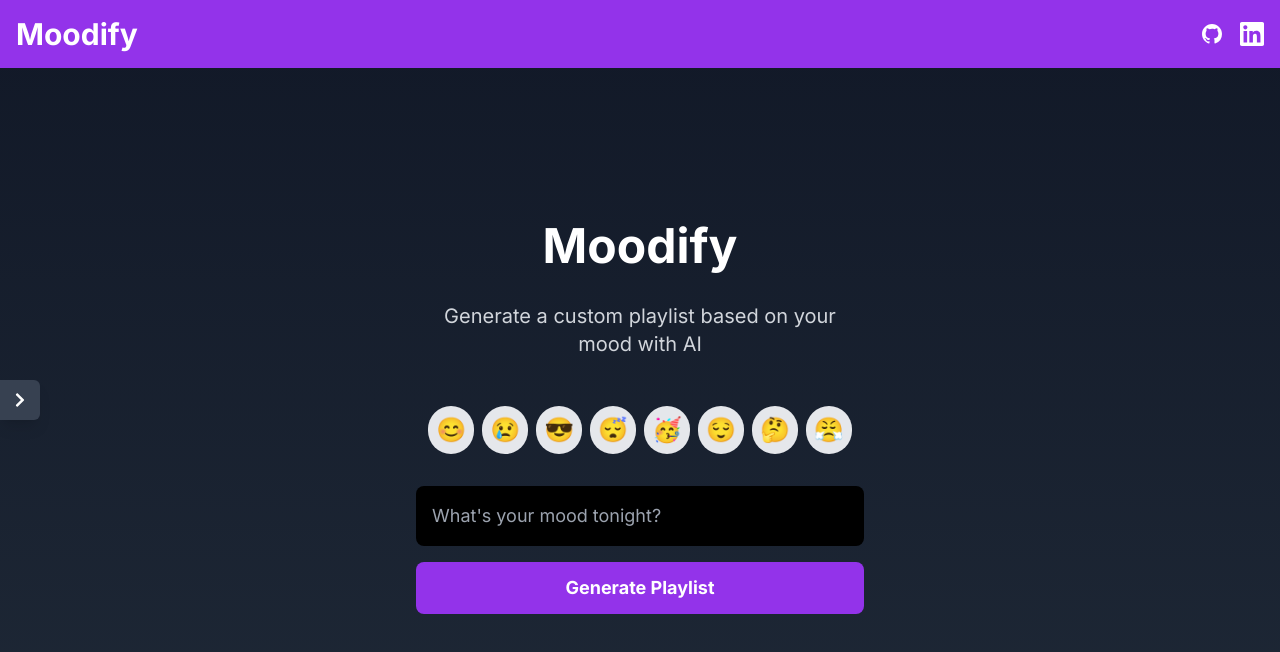
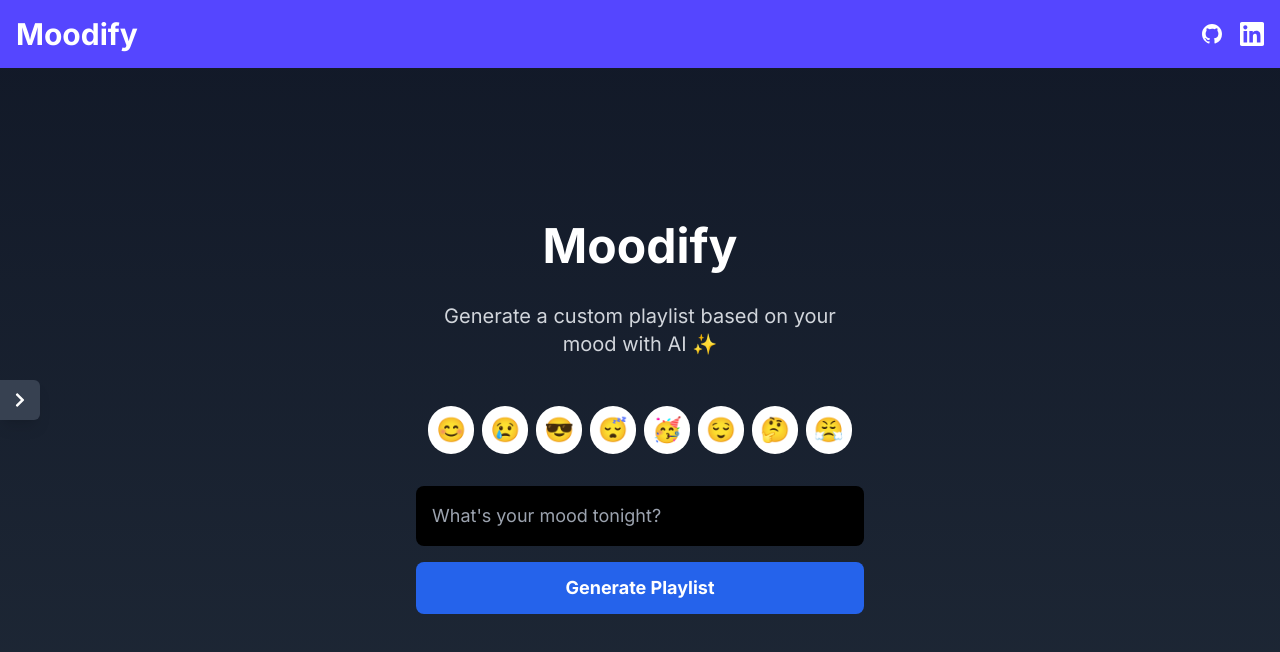
Before and after one commit to parthchilwerwar/Moodify-Ai-suggestions, a Next.js app: page / in a window 1280 px wide. Shown: the top 652 px of the page. Built offline with nearby package versions, Linux system fonts and the light colour scheme.

Commit message:
Everythign Up to date ✨

```diff
--- a/app/components/Header.tsx
+++ b/app/components/Header.tsx
@@ -1,23 +1,21 @@
 'use client'
 
-import CIcon from '@coreui/icons-react';
-import { cibBuyMeACoffee } from '@coreui/icons';
 
 
 const Header = () => {
   return (
-    <header className="bg-purple-600 p-3 md:p-4">
+    <header className="bg-blue-neon p-3 md:p-4">
       <div className="container mx-auto flex justify-between items-center">
         <h1 className="text-2xl md:text-3xl font-bold text-white">Moodify</h1>
         <nav>
           <ul className="flex space-x-3 md:space-x-4">
             <div className="flex space-x-3 md:space-x-4">
-              <a href="https://github.com/parthchilwerwar" target="_blank" rel="noopener noreferrer" aria-label="GitHub" className="text-white hover:text-[#a3a0ac] transition duration-300">
+              <a href="https://github.com/parthchilwerwar" target="_blank" rel="noopener noreferrer" aria-label="GitHub" className="text-gray hover:text-[#a3a0ac] transition duration-300">
                 <svg className="w-5 h-5 md:w-6 md:h-6" fill="currentColor" viewBox="0 0 24 24" aria-hidden="true">
                   <path fillRule="evenodd" d="M12 2C6.477 2 2 6.484 2 12.017c0 4.425 2.865 8.18 6.839 9.504.5.092.682-.217.682-.483 0-.237-.008-.868-.013-1.703-2.782.605-3.369-1.343-3.369-1.343-.454-1.158-1.11-1.466-1.11-1.466-.908-.62.069-.608.069-.608 1.003.07 1.531 1.032 1.531 1.032.892 1.53 2.341 1.088 2.91.832.092-.647.35-1.088.636-1.338-2.22-.253-4.555-1.113-4.555-4.951 0-1.093.39-1.988 1.029-2.688-.103-.253-.446-1.272.098-2.65 0 0 .84-.27 2.75 1.026A9.564 9.564 0 0112 6.844c.85.004 1.705.115 2.504.337 1.909-1.296 2.747-1.027 2.747-1.027.546 1.379.202 2.398.1 2.651.64.7 1.028 1.595 1.028 2.688 0 3.848-2.339 4.695-4.566 4.943.359.309.678.92.678 1.855 0 1.338-.012 2.419-.012 2.747 0 .268.18.58.688.482A10.019 10.019 0 0022 12.017C22 6.484 17.522 2 12 2z" clipRule="evenodd" />
                 </svg>
               </a>
-              <a href="https://www.linkedin.com/in/parth-chilwerwar-0b8648207/" target="_blank" rel="noopener noreferrer" aria-label="LinkedIn" className="text-white hover:text-[#a3a0ac] transition duration-300">
+              <a href="https://www.linkedin.com/in/parth-chilwerwar-0b8648207/" target="_blank" rel="noopener noreferrer" aria-label="LinkedIn" className="text-gray hover:text-[#a3a0ac] transition duration-300">
                 <svg className="w-5 h-5 md:w-6 md:h-6" fill="currentColor" viewBox="0 0 24 24" aria-hidden="true">
                   <path fillRule="evenodd" d="M20.447 20.452h-3.554v-5.569c0-1.328-.027-3.037-1.852-3.037-1.853 0-2.136 1.445-2.136 2.939v5.667H9.351V9h3.414v1.561h.046c.477-.9 1.637-1.85 3.37-1.85 3.601 0 4.267 2.37 4.267 5.455v6.286zM5.337 7.433c-1.144 0-2.063-.926-2.063-2.065 0-1.138.92-2.063 2.063-2.063 1.14 0 2.064.925 2.064 2.063 0 1.139-.925 2.065-2.064 2.065zm1.782 13.019H3.555V9h3.564v11.452zM22.225 0H1.771C.792 0 0 .774 0 1.729v20.542C0 23.227.792 24 1.771 24h20.451C23.2 24 24 23.227 24 22.271V1.729C24 .774 23.2 0 22.222 0h.003z" clipRule="evenodd" />
                 </svg>
--- a/app/components/LoadingSpinner.tsx
+++ b/app/components/LoadingSpinner.tsx
@@ -1,4 +1,6 @@
 import { motion } from 'framer-motion'
+
+
 
 export default function LoadingSpinner() {
   return (
@@ -6,9 +8,8 @@ export default function LoadingSpinner() {
       <motion.div
         animate={{ rotate: 360 }}
         transition={{ duration: 1, repeat: Infinity, ease: "linear" }}
-        className="w-12 h-12 border-4 border-purple-600 border-t-transparent rounded-full"
+        className="w-12 h-12 border-4 border-neon-green border-t-transparent rounded-full"
       />
     </div>
   )
-
 }
--- a/app/components/MoodInput.tsx
+++ b/app/components/MoodInput.tsx
@@ -17,10 +17,18 @@ const moodEmojis = [
 
 export default function MoodInput({ onMoodSubmit }: MoodInputProps) {
   const [mood, setMood] = useState('')
+  const [error, setError] = useState<string | null>(null)
 
   const handleSubmit = (e: FormEvent<HTMLFormElement>) => {
-    e.preventDefault()
-    onMoodSubmit(mood)
+    e.preventDefault();
+
+    if (!mood) {
+      setError('Please select or enter a mood.');
+      return;
+    }
+
+    setError(null);
+    onMoodSubmit(mood);
   }
 
   return (
@@ -32,7 +40,7 @@ export default function MoodInput({ onMoodSubmit }: MoodInputProps) {
               key={emojiMood}
               type="button"
               onClick={() => setMood(emojiMood)}
-              className={`text-xl md:text-2xl p-2 rounded-full ${mood === emojiMood ? 'bg-purple-600' : 'bg-gray-200'}`}
+              className={`text-xl md:text-2xl p-2 rounded-full ${mood === emojiMood ? 'bg-blue-neon' : 'bg-white-neon'}`}
             >
               {emoji}
             </button>
@@ -45,14 +53,14 @@ export default function MoodInput({ onMoodSubmit }: MoodInputProps) {
           placeholder="What's your mood tonight?"
           className="w-full p-3 md:p-4 rounded-lg bg-black text-white placeholder-gray-400 focus:outline-none focus:ring-2 focus:ring-purple-600 text-base md:text-lg transition duration-300 ease-in-out"
         />
+        {error && <p className="text-red-500">{error}</p>} {/* Display error message */}
         <button
           type="submit"
-          className="w-full bg-purple-600 hover:bg-purple-700 text-white font-bold py-2 md:py-3 px-4 rounded-lg text-base md:text-lg transition duration-300"
+          className="w-full bg-blue-600 hover:bg-blue-neon text-white font-bold py-2 md:py-3 px-4 rounded-lg text-base md:text-lg transition duration-300"
         >
           Generate Playlist
         </button>
       </div>
     </form>
   )
-
 }
--- a/app/components/Playlist.tsx
+++ b/app/components/Playlist.tsx
@@ -18,7 +18,7 @@ export default function Playlist({ tracks }: PlaylistProps) {
       transition={{ duration: 0.5 }}
       className="bg-gray-800 rounded-lg p-4 md:p-6 w-full shadow-lg"
     >
-      <h2 className="text-xl md:text-2xl font-bold mb-4 text-purple-300">🫵's Mood-Based Playlist</h2>
+      <h2 className="text-xl md:text-2xl font-bold mb-4 text-neon-purple">🫵's Mood-Based Playlist</h2>
       <ul className="space-y-3">
         {tracks.map((track, index) => (
           <motion.li
@@ -28,13 +28,13 @@ export default function Playlist({ tracks }: PlaylistProps) {
             transition={{ duration: 0.3, delay: index * 0.1 }}
             className="flex items-center bg-gray-700 p-2 md:p-3 rounded-lg hover:bg-gray-600 transition duration-300"
           >
-            <span className="mr-2 md:mr-3 text-purple-300 opacity-75">{index + 1}.</span>
+            <span className="mr-2 md:mr-3 text-neon-purple opacity-75">{index + 1}.</span>
             <div className="flex-grow">
               <a
                 href={`https://www.youtube.com/results?search_query=${track.searchQuery}`}
                 target="_blank"
                 rel="noopener noreferrer"
-                className="font-medium text-sm md:text-base text-gray-100 hover:text-purple-300 transition duration-300"
+                className="font-medium text-sm md:text-base text-gray-100 hover:text-neon-purple transition duration-300"
               >
                 {track.title}
               </a>
@@ -45,7 +45,7 @@ export default function Playlist({ tracks }: PlaylistProps) {
               href={`https://www.youtube.com/results?search_query=${track.searchQuery}`}
               target="_blank"
               rel="noopener noreferrer"
-              className="ml-2 text-purple-300 opacity-75 hover:opacity-100 transition duration-300"
+              className="ml-2 text-blue-neon opacity-75 hover:opacity-100 transition duration-300"
             >
               <svg xmlns="http://www.w3.org/2000/svg" className="h-4 w-4 md:h-5 md:w-5" viewBox="0 0 20 20" fill="currentColor">
                 <path fillRule="evenodd" d="M10 18a8 8 0 100-16 8 8 0 000 16zM9.555 7.168A1 1 0 008 8v4a1 1 0 001.555.832l3-2a1 1 0 000-1.664l-3-2z" clipRule="evenodd" />
--- a/app/globals.css
+++ b/app/globals.css
@@ -4,21 +4,21 @@
 
 :root {
   --foreground-rgb: 255, 255, 255;
-  --background-start-rgb: 0, 0, 0;
-  --background-end-rgb: 0, 0, 0;
+  --background-start-rgb: 18, 18, 18; /* Charcoal Black */
+  --background-end-rgb: 18, 18, 18;
 }
 
 @media (prefers-color-scheme: dark) {
   :root {
     --foreground-rgb: 255, 255, 255;
-    --background-start-rgb: 0, 0, 0;
-    --background-end-rgb: 0, 0, 0;
+    --background-start-rgb: 18, 18, 18; /* Charcoal Black */
+    --background-end-rgb: 18, 18, 18;
   }
 }
 
 body {
   color: rgb(var(--foreground-rgb));
-  background: #000000;
+  background: rgb(var(--background-start-rgb)); /* Charcoal Black */
 }
 
 @layer utilities {
--- a/app/page.tsx
+++ b/app/page.tsx
@@ -67,7 +67,7 @@ export default function Home() {
       <main className="flex-grow container mx-auto px-4 py-8 md:py-12 flex flex-col items-center justify-center relative z-0">
         <div className="w-full max-w-md flex flex-col items-center">
           <h1 className="text-4xl md:text-5xl font-bold text-center mb-4 md:mb-8 text-white animate-text-gradient">Moodify</h1>
-          <p className="text-lg md:text-xl text-center mb-8 md:mb-12 text-gray-300">Generate a custom playlist based on your mood with AI</p>
+          <p className="text-lg md:text-xl text-center mb-8 md:mb-12 text-gray-300">Generate a custom playlist based on your mood with AI ✨</p>
           <MoodInput onMoodSubmit={handleMoodSubmit} />
           {isLoading && <LoadingSpinner />}
           {error && <p className="text-red-300 text-center mb-4 bg-red-900 bg-opacity-25 p-3 rounded">{error}</p>}
--- a/tailwind.config.js
+++ b/tailwind.config.js
@@ -19,6 +19,10 @@ module.exports = {
           500: '#EC4899',
           600: '#DB2777',
         },
+        custompink: '#FD227A',
+        'blue-neon': '#5546FF',
+        'white-neon': '#FFFFFF',
+        'neon-green': '#B4EB14',
       },
     },
   },
```
